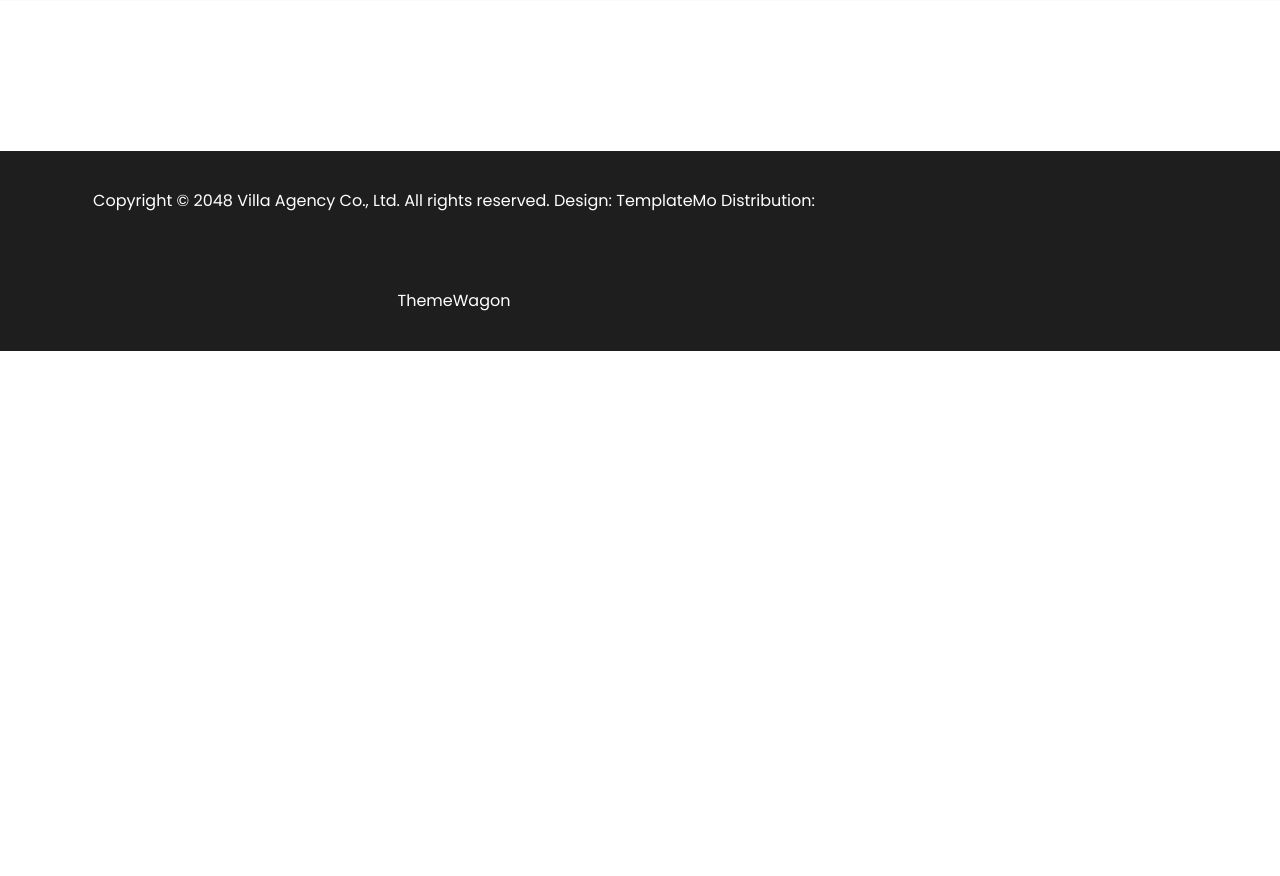
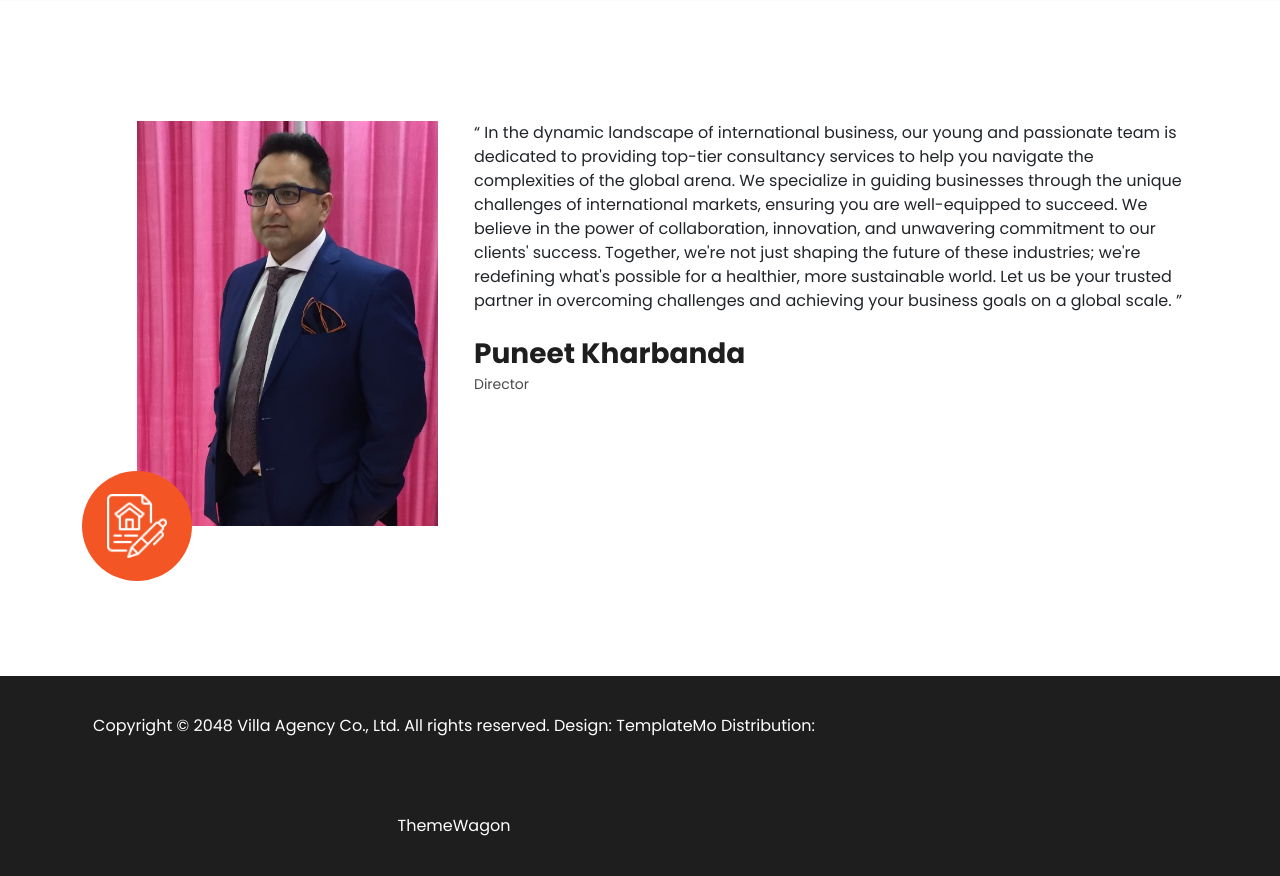
Before and after one commit to d-pamneja/Vinayak_Enterprises, a PHP site: page / in a window 1280 px wide. Shown: the part 2688-3564 px from the top of the page. Before the commit the page ends 3039 px from the top, so only its background shows below. Run offline with PHP 8.4, Linux system fonts and the light colour scheme.

Commit message:
content modifications

```diff
--- a/assets/css/templatemo-villa-agency.css
+++ b/assets/css/templatemo-villa-agency.css
@@ -904,6 +904,27 @@ Featured Style
     bottom: -55px;
 }
 
+.featured .right-image {
+    position: relative;
+}
+
+.featured .right-image img {
+    padding-left: 55px;
+}
+
+.featured .right-image a {
+    display: inline-block;
+    width: 110px;
+    height: 110px;
+    line-height: 110px;
+    background-color: #f35525;
+    border-radius: 50%;
+    text-align: center;
+    position: absolute;
+    left: 0;
+    bottom: -55px;
+}
+
 .featured .section-heading {
     margin-left: 10px;
     margin-right: 10px;
--- /dev/null
+++ b/home/grid6.php
@@ -0,0 +1,35 @@
+<div class="featured section">
+    <div class="container">
+        <div class="row">
+            <div class="col-lg-4">
+                <div class="left-image">
+                    <img src="assets/images/puneet_client1.jpeg" alt="">
+                    <a href="property-details.html"><img src="assets/images/featured-icon.png" alt=""
+                            style="max-width: 60px; padding: 0px;"></a>
+                </div>
+            </div>
+            <div class="col-lg-8">
+                <div class="container">
+                <div class="testimonial">
+                            <blockquote>
+                                <q>
+                                    In the dynamic landscape of international business, our young and passionate team is dedicated to providing top-tier consultancy services to help you navigate the complexities of the global arena.
+                                    We specialize in guiding businesses through the unique challenges of international markets, ensuring you are well-equipped to succeed.
+                                    We believe in the power of collaboration, innovation, and unwavering commitment to our clients' success.
+                                    Together, we're not just shaping the future of these industries; we're redefining what's possible for a healthier, more sustainable world.
+                                    Let us be your trusted partner in overcoming challenges and achieving your business goals on a global scale.
+                                </q>
+                            </blockquote>
+                            <br>
+                            <div class="testi-des">
+                                <div class="peopl align-self">
+                                    <h3>Puneet Kharbanda</h3>
+                                    <p class="indentity">Director</p>
+                                </div>
+                            </div>
+                        </div>
+                </div>
+            </div>
+        </div>
+    </div>
+</div>
--- a/index.php
+++ b/index.php
@@ -35,6 +35,9 @@
     <!-- Grid3 -->
     <?php include('./home/grid3.php'); ?>
     <!-- /Grid3 -->
+    <!-- Grid3 -->
+    <?php include('./home/grid6.php'); ?>
+    <!-- /Grid3 -->
     <!-- Footer -->
     <?php include('./shared/footer.php'); ?>
     <!-- /Footer -->
```
Also changed, not shown: contact.php (+26 -0 lines), sendQuery.php (added, +23 -0 lines), assets/images/puneet_client1.jpeg (added), 2 other files.
